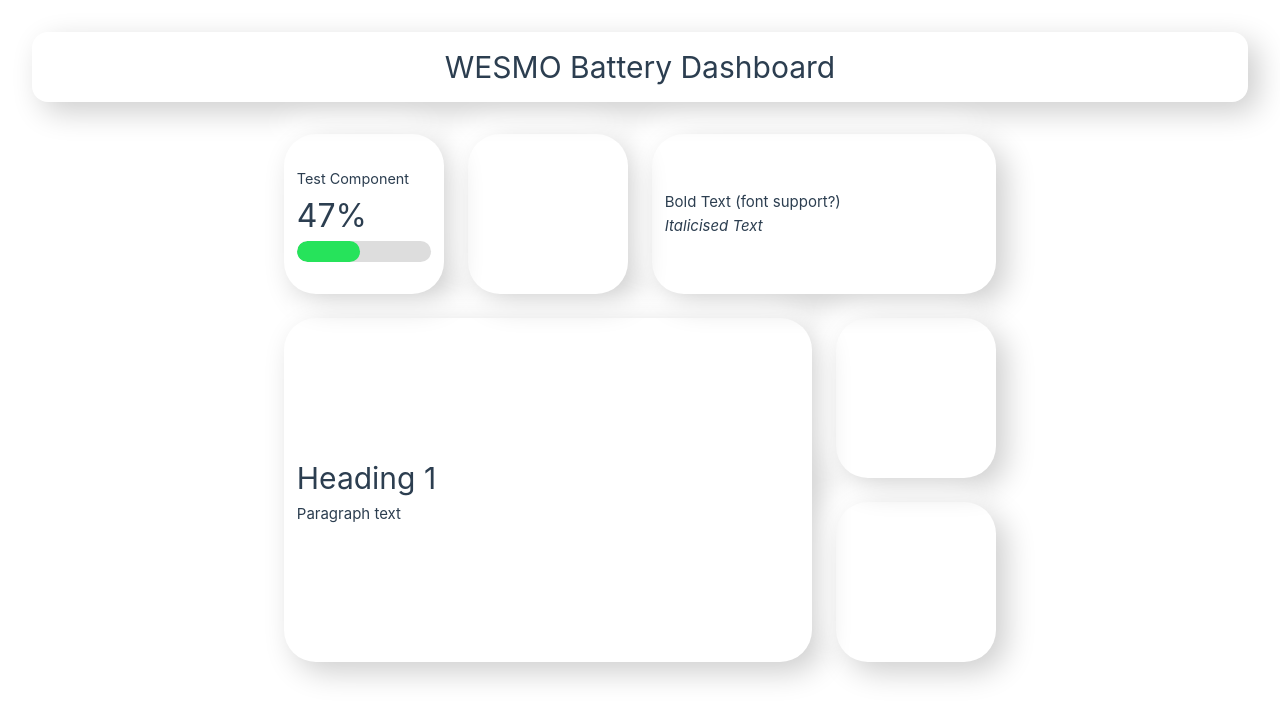
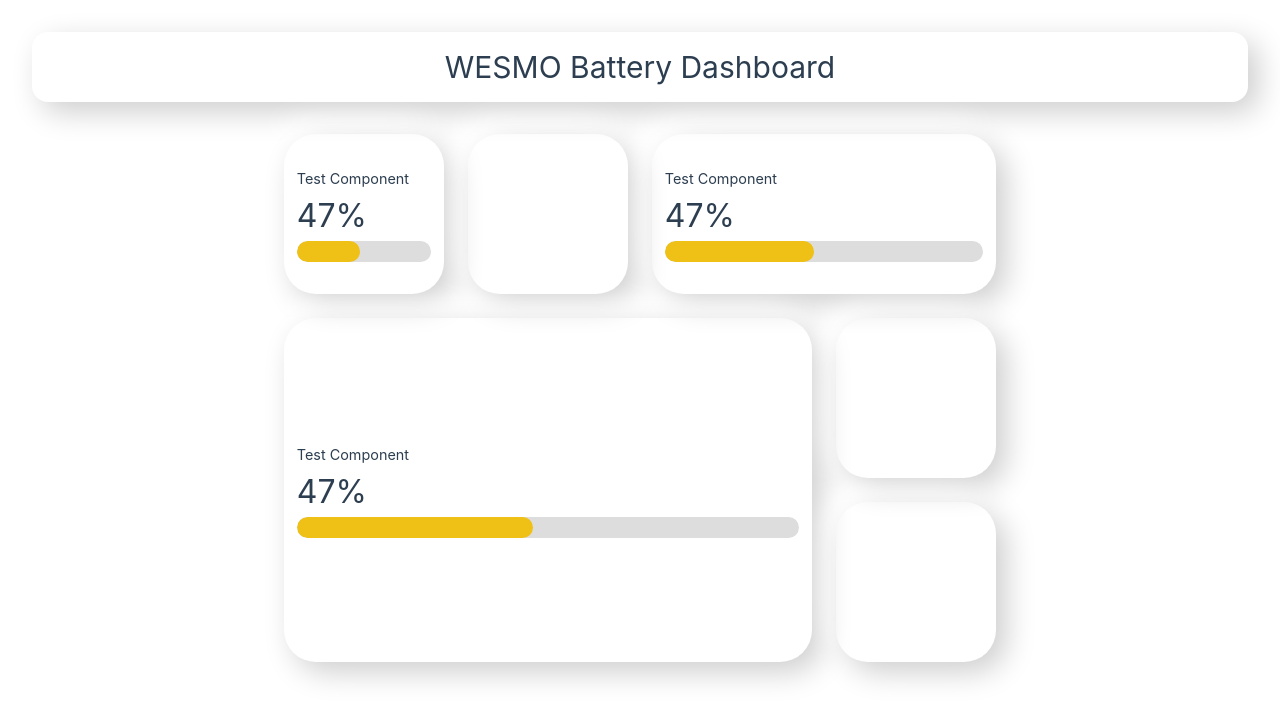
Before and after one commit to 0n3Appl3/wesmo-digital-twin, a Vue app in the folder wesmo-dashboard/: page / in a window 1280 px wide. Shown: the top 720 px of the page. Built offline with nearby package versions, Linux system fonts and the light colour scheme.

Commit message:
Implemented colour state for bar component
Bar colour changes based on percentage value.

```diff
--- a/wesmo-dashboard/src/components/complications/ComplicationsGrid.vue
+++ b/wesmo-dashboard/src/components/complications/ComplicationsGrid.vue
@@ -26,12 +26,10 @@
             </ComplicationTemplate>
             <ComplicationTemplate :size="1" />
             <ComplicationTemplate :size="2">
-                <p><strong>Bold Text (font support?)</strong></p>
-                <p><em>Italicised Text</em></p>
+                <BarVisual :text-value="bar.text" :current-value="bar.current" :max-value="bar.max"/>
             </ComplicationTemplate>
             <ComplicationTemplate :size="3">
-                <h1>Heading 1</h1>
-                <p>Paragraph text</p>
+                <BarVisual :text-value="bar.text" :current-value="bar.current" :max-value="bar.max"/>
             </ComplicationTemplate>
             <ComplicationTemplate :size="1" />
             <ComplicationTemplate :size="1" />
--- a/wesmo-dashboard/src/components/visualisations/BarVisual.vue
+++ b/wesmo-dashboard/src/components/visualisations/BarVisual.vue
@@ -1,4 +1,5 @@
 <script lang="ts">
+import type { CSSProperties } from 'vue';
 export default {
     props: {
         textValue: {
@@ -22,8 +23,31 @@
     },
     computed: {
 		setProgress() {
-			return Math.round((this.currentValue / this.maxValue) * 100) + '%';
+			return Math.round((this.currentValue / this.maxValue) * 100);
 		},
+        setColour() {
+            const progress: number = this.setProgress;
+            let colour: string = '';
+            switch(true) {
+                case (progress >= 70):
+                    colour = '#26e35b';
+                    break;
+                case (progress >= 30):
+                    colour = '#efc015';
+                    break;
+                default:
+                    colour = '#e33926';
+                    break;
+            }
+            return colour;
+        },
+        setBarStyle() {
+            const barStyle: CSSProperties = {
+                width: this.setProgress + '%',
+                backgroundColor: this.setColour,
+            }
+            return barStyle;
+        },
 	},
 };
 </script>
@@ -31,10 +55,10 @@
 <template>
     <div>
         <p :class="label">{{ textValue }}</p>
-        <p :class="value">{{ setProgress }}</p>
+        <p :class="value">{{ setProgress + '%' }}</p>
     </div>
     <div :class="container">
-        <span :style="{ width: setProgress }"></span>
+        <span :style="setBarStyle"></span>
     </div>
 </template>
 
@@ -58,7 +82,7 @@
     position: relative;
     overflow: hidden;
     height: 100%;
-    background-color: #26e35b;
+    background-color: #efc015;
     border-radius: 1rem;
 }
 </style>
```
